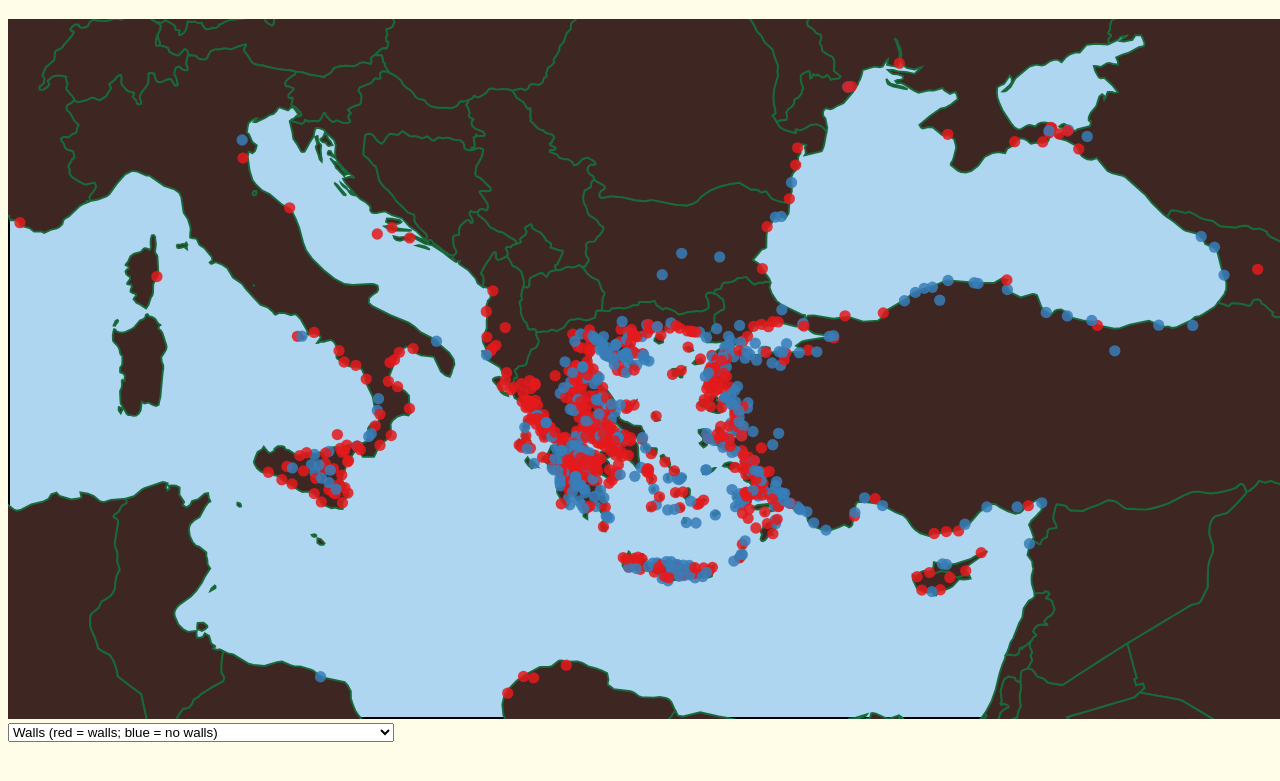
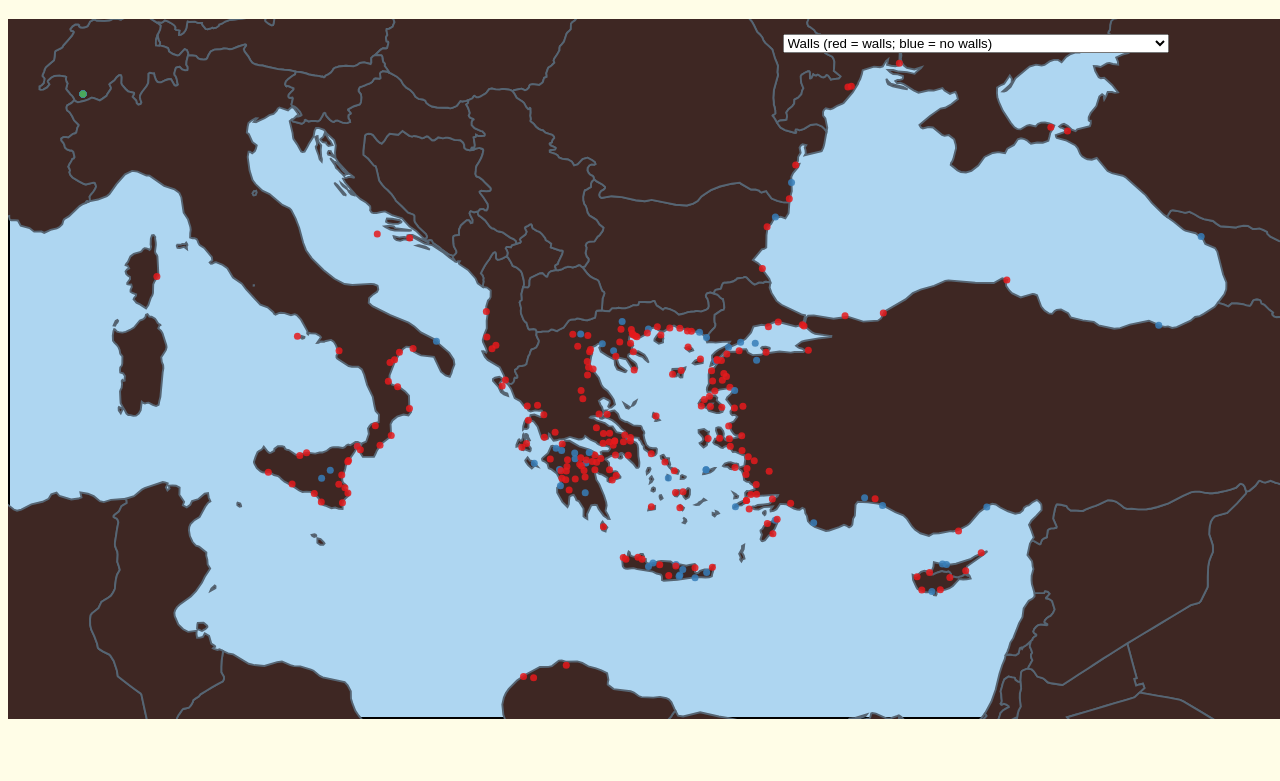
Before and after one commit to jdholwick/Data_Visualization_Projects, a plain HTML site: page Polis/polis.html in a window 1280 px wide. Shown: the part 61-842 px from the top of the page. Before the commit the page ends 811 px from the top, so only its background shows below. Drawn offline with nearby package versions, Linux system fonts and the light colour scheme.

Commit message:
Major Changes:   * Currently working on getting a dropdown to function and alter what data is shown on plot. Nothing functional yet however.
Minor Changes:
  * Based on instructor's suggestions I have made some color adjustments and decreased city dot size.
  * Drop-down now shows in map frame on top right. The CSS method of doing this feels a little haphazard but it works for now.

```diff
--- a/Polis/main_viz.js
+++ b/Polis/main_viz.js
@@ -42,14 +42,14 @@ d3.json("data/world-50m.json").then(function(worldTopo) {
         .enter().append("path")
         .attr("d", mapPath) // grabs the 'map_path' constiable i made and filled with 'geoPath' and then displays our map in the browser
         .attr("fill", "none") // no color so that there is no interference with my '.county' layer
-        .attr("stroke", "#186A3B")
+        .attr("stroke", "#566573")
         .attr("stroke-width", "1.9");
 
     // load and display the cities
     d3.csv("data/polis data_distributed 21.08.25.csv").then(function(polisData) {
         const optionsWalls = ["has walls", "has no walls"]
 
-        console.log(polisData)
+        //console.log(polisData)
         g.selectAll("city-marks")
             .data(polisData)
             .enter()
@@ -58,12 +58,18 @@ d3.json("data/world-50m.json").then(function(worldTopo) {
 
             // the lat and long must be converted to x and y coordinates (as was discussed in lecture -- turns out this is true)
             .attr("cx", function(d) {
-                return projection([d.Longitude, d.Latitude])[0]; // Returns only x coord
+                if (d.area_1 >= 2.5){
+                    return projection([d.Longitude, d.Latitude])[0]; // Returns only x coord
+                }
             })
             .attr("cy", function(d) {
-                return projection([d.Longitude, d.Latitude])[1]; // returns only y coord
+                if (d.area_1 >= 2.5){
+                    //console.log(d.Latitude) // There is a green dot with no city name that is unaccounted for. It does not seem to be listed in the console data because it would have to be lat 45 or 46 and the four that fit that are cities.
+                    return projection([d.Longitude, d.Latitude])[1]; // returns only y coord
+                }
             })
-            .attr("r", 5.65)
+
+            .attr("r", 3.5)
             .style("fill", (d) => colorScale(d.Walls))//"#F44336")
             .attr("opacity", "0.85") // makes each dot slightly opaque
             .append("title")
--- a/Polis/polis.html
+++ b/Polis/polis.html
@@ -9,20 +9,12 @@
 
 <body>
 
-<!-- Version 7 is the latest version of D3. -->
-<script src="https://d3js.org/d3.v7.min.js"></script>
-<!-- I am using this Topojson library though my JSON is a GEOJSON I believe. -->
-<script src="https://unpkg.com/topojson@3"></script>
+<h1>Polis Plot</h1>
+<div class="mapWrapper">
 
-<div id="map">
-    <h1>Polis Plot</h1>
+    <div id="map"></div>
 
-    <!-- Our visualization data will be in this '.js' file -->
-    <script src="main_viz.js"></script>
-
-</div>
-
-<select id="selectColorData">
+    <select class="selectColorData">
         <option value="Walls">Walls (red = walls; blue = no walls)</option>
         <option value="Polisity">Polisity  (color key here or in outside key box)</option>
         <option value="Helenicity">Helenicity (color key here or in outside key box)</option>
@@ -33,5 +25,12 @@
         <option value="Elevation">Elevation (color key here or in outside key box)</option>
     </select>
 
+</div>
+<!-- Version 7 is the latest version of D3. -->
+<script src="https://d3js.org/d3.v7.min.js"></script>
+<!-- I am using this Topojson library though my JSON is a GEOJSON I believe. -->
+<script src="https://unpkg.com/topojson@3"></script>
+<!-- Our visualization data will be in this '.js' file -->
+<script src="main_viz.js"></script>
 </body>
 </html>
--- a/Polis/style_polis.css
+++ b/Polis/style_polis.css
@@ -1,4 +1,5 @@
-body {
+html, body {
+    height: 100%;
     background-color: #FFFDE7;
 }
 
@@ -9,6 +10,25 @@ h1  {
     text-decoration: underline;
 }
 
+.mapWrapper {
+    position: relative;
+    height: 100%;
+    width: 93%;
+}
+
+#map {
+    position: absolute;
+    height: 100%;
+    width: 100%;
+}
+
+.selectColorData {
+    position: absolute;
+    right: 15px;
+    top: 15px;
+    z-index: 20000;
+}
+
 path {
     fill: #3E2723;
 }
```
Also changed, not shown: Polis/data/polis data_distributed 21.08.25.csv. Lines whose indentation alone changed are shown as unchanged.
